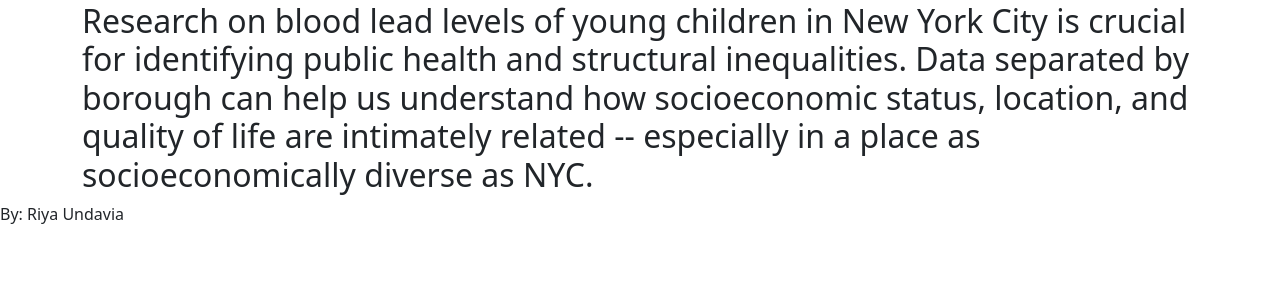
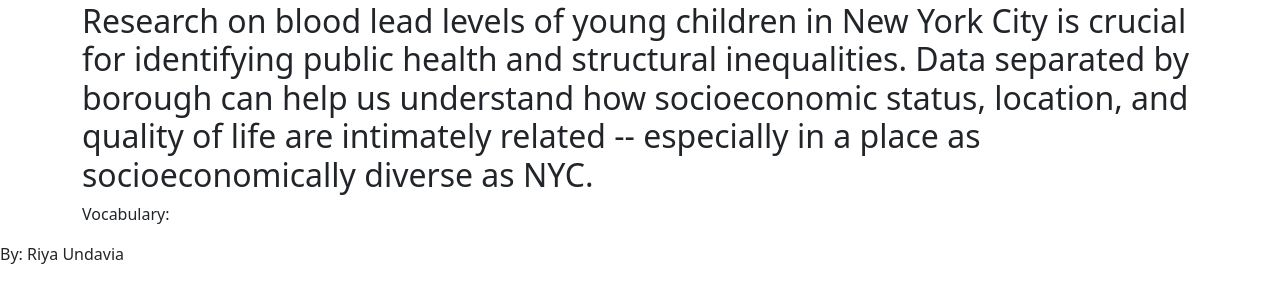
Before and after one commit to riyaundavia/data_journalism_project, a Flask app: template data_journalism_project/templates/index.html in a window 1280 px wide. Shown: the part 148-451 px from the top of the page. Run offline with Flask 3, Linux system fonts and the light colour scheme; the template is opened without the code that fills it, so the values that code supplies are empty.

Commit message:
commit for mr gohde

```diff
--- a/data_journalism_project/templates/index.html
+++ b/data_journalism_project/templates/index.html
@@ -14,8 +14,8 @@
       <h2>
        Research on blood lead levels of young children in New York City is crucial for identifying public health and structural inequalities. Data separated by borough can help us understand how socioeconomic status, location, and quality of life are intimately related -- especially in a place as socioeconomically diverse as NYC.
 
-
       </h2>
+      <p> Vocabulary: </p>
     </div>
 
     <script src="https://cdn.jsdelivr.net/npm/bootstrap@5.3.6/dist/js/bootstrap.bundle.min.js" integrity="sha384-j1CDi7MgGQ12Z7Qab0qlWQ/Qqz24Gc6BM0thvEMVjHnfYGF0rmFCozFSxQBxwHKO" crossorigin="anonymous"></script>
```
